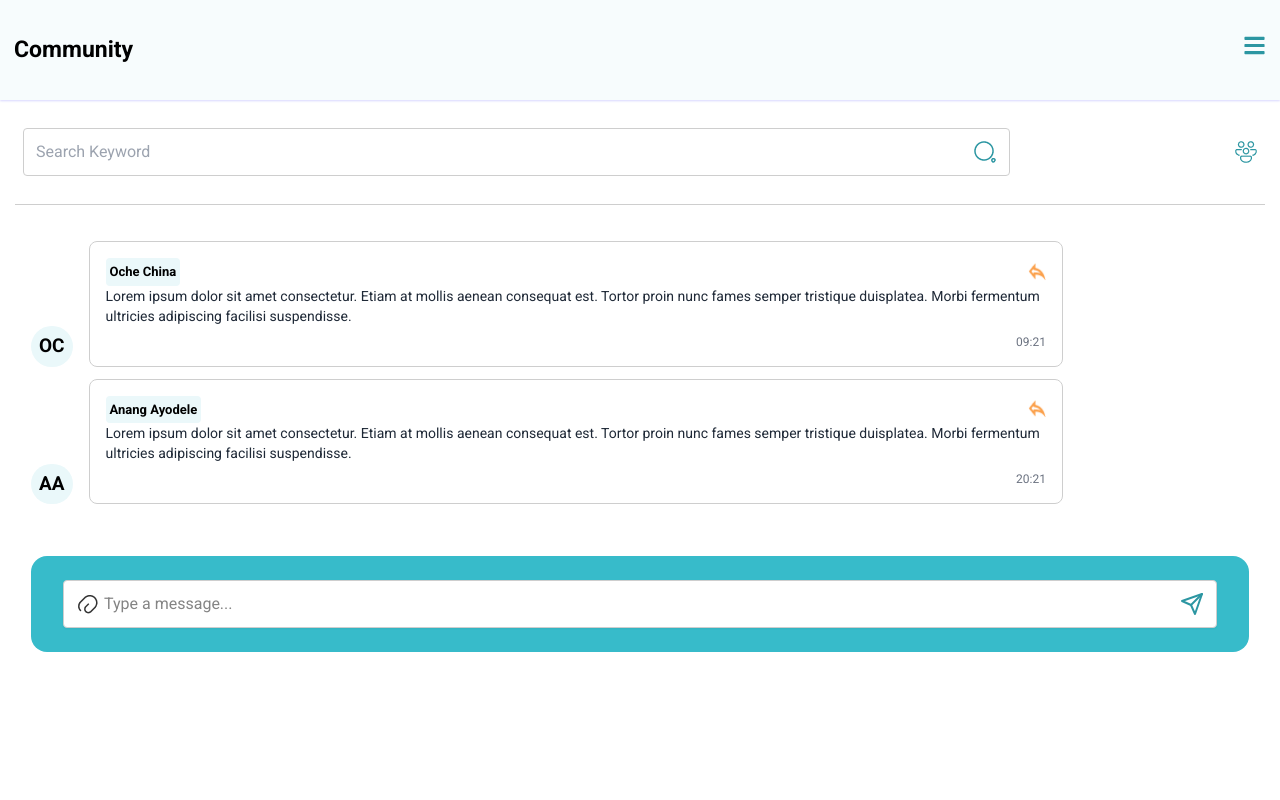
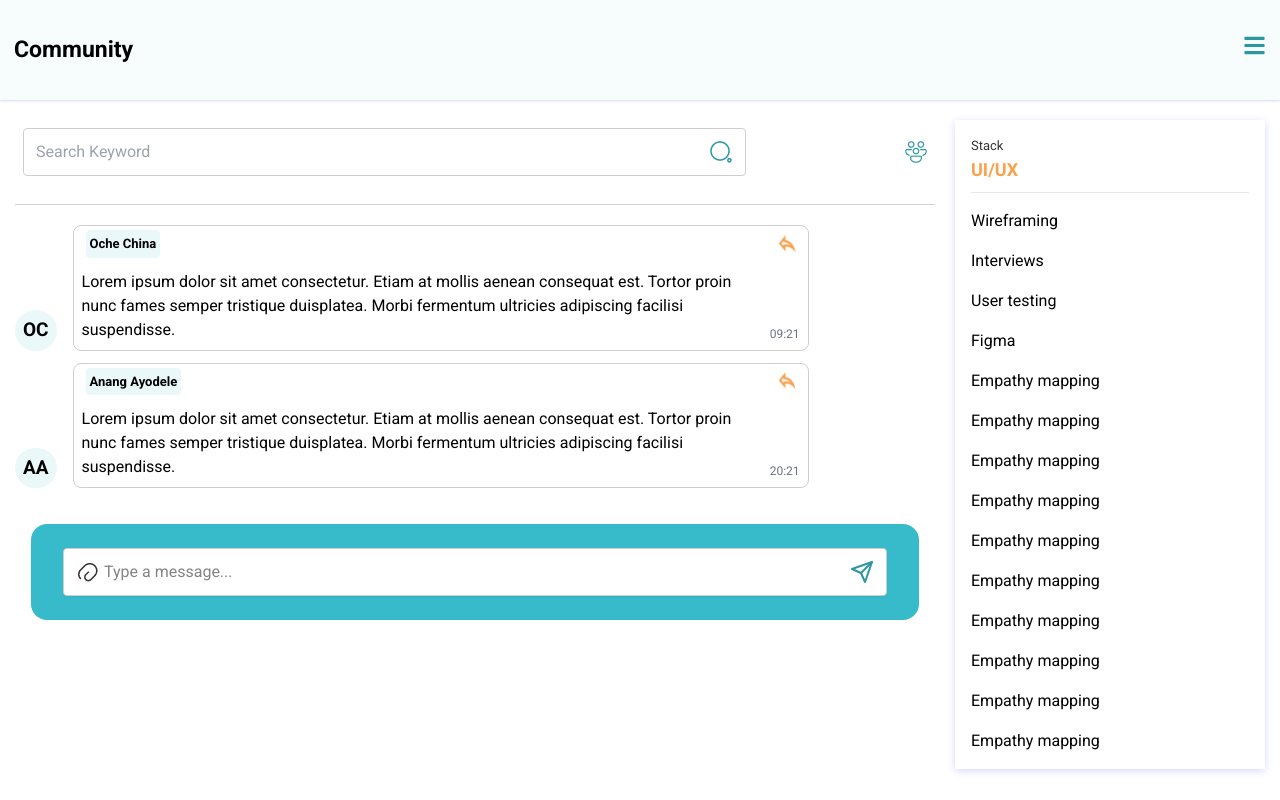
Before and after one commit to salv20/peerwise-1, a React (Vite) app: page /community in a window 1280 px wide. Built offline with nearby package versions, Linux system fonts and the light colour scheme.

Commit message:
feat: skillset UI design

```diff
--- a/src/components/communitycomponent/ChartInterface.jsx
+++ b/src/components/communitycomponent/ChartInterface.jsx
@@ -71,10 +71,10 @@ const ChartInterface = () => {
         </div>
         <hr className="border-[#CECECE]" />
 
-        <div className="flex flex-col gap-[12px] p-4">
+        <div className="flex flex-col gap-[12px]">
           {messages.map((msg) => (
             <div
-              className={`flex items-end gap-[16px] ${
+              className={`flex items-end gap-[16px]  ${
                 msg.sender === "You" ? "justify-end" : ""
               }`}
               key={msg.id}
@@ -86,7 +86,7 @@ const ChartInterface = () => {
               )}
 
               <div
-                className={`flex flex-col rounded-[8px] p-4 max-w-[90%] md:max-w-[80%]
+                className={`flex flex-col rounded-[8px] max-w-[90%] md:max-w-[80%]
                 ${
                   msg.sender === "You"
                     ? "bg-[#F7FCFD]"
@@ -95,7 +95,7 @@ const ChartInterface = () => {
                 `}
               >
                 {msg.sender !== "You" && (
-                  <div className="flex items-center justify-between">
+                  <div className="flex items-center justify-between py-[4px] px-[12px]">
                     <p className="text-[13px] p-[4px] rounded-[4px] w-fit font-[700] bg-[#EBF8FA]">
                       {msg.sender}
                     </p>
@@ -114,22 +114,39 @@ const ChartInterface = () => {
                   </div>
                 )}
 
-                <div className="flex flex-col">
-                  <div>
-                    {msg.replyTo && (
-                      <div className="text-red-400">{msg.replyTo.text}</div>
-                    )}
-                    <div
-                      className="text-sm text-gray-800 break-words"
+                <div
+                  className={`${
+                    msg.sender === "You" &&
+                    "bg-[#F7FCFD] border-[#CECECE] rounded-[4px] border-[1.25px]"
+                  } `}
+                >
+                  {msg.replyTo && (
+                    <div className="p-[10px]">
+                      <p className="text-[13px] p-[4px] rounded-[4px] w-fit font-[700] bg-[#EBF8FA]">
+                        {msg.replyTo.sender}
+                      </p>
+                      <p className="text-[13px]">{`${msg.replyTo.text.slice(
+                        0,
+                        100
+                      )}...`}</p>
+                    </div>
+                  )}
+
+                  <div
+                    className={`flex justify-between gap-[14px] p-[8px] ${
+                      msg.sender === "You" && "bg-[#EBF8FA]"
+                    }`}
+                  >
+                    <p
+                      className="break-words"
                       onClick={() => replyToMessage(msg.id)}
                     >
                       {msg.text}
-                    </div>
+                    </p>
+                    <p className="text-xs text-gray-500 mt-2 self-end">
+                      {msg.time}
+                    </p>
                   </div>
-
-                  <p className="text-xs text-gray-500 mt-2 self-end">
-                    {msg.time}
-                  </p>
                 </div>
               </div>
             </div>
--- /dev/null
+++ b/src/components/communitycomponent/Stack.jsx
@@ -0,0 +1,25 @@
+const Stack = () => {
+  const skillSet = [
+    "Wireframing",
+    "Interviews",
+    "User testing",
+    "Figma",
+    ...Array(10).fill("Empathy mapping"),
+  ];
+  return (
+    <div className="p-4 shadow mx-auto w-[90%] sm:w-[310px]">
+      <div className="">
+        <h2 className="text-[#333333] text-[13px]">Stack</h2>
+        <h2 className="text-lg font-[700] text-[#FBA04B] mb-2">UI/UX</h2>
+      </div>
+      <hr className=" mb-4" />
+      <ul className="grid gap-[16px]">
+        {skillSet.map((skill, index) => (
+          <li key={index}>{skill}</li>
+        ))}
+      </ul>
+    </div>
+  );
+};
+
+export default Stack;
--- a/src/pages/CommunityPage.jsx
+++ b/src/pages/CommunityPage.jsx
@@ -1,12 +1,16 @@
 import ChatInterface from "../components/communitycomponent/ChartInterface";
+import Stack from "../components/communitycomponent/Stack";
 
 const CommunityPage = () => {
   return (
-    <div className="flex container mx-auto flex-col gap-[20px]">
+    <div className="flex container font-[roboto] mx-auto flex-col lg:flex-row gap-[20px]">
       <div className="">
         <ChatInterface />
       </div>
-      {/* <DashboardSlider /> */}
+
+      <div>
+        <Stack />
+      </div>
     </div>
   );
 };
```
